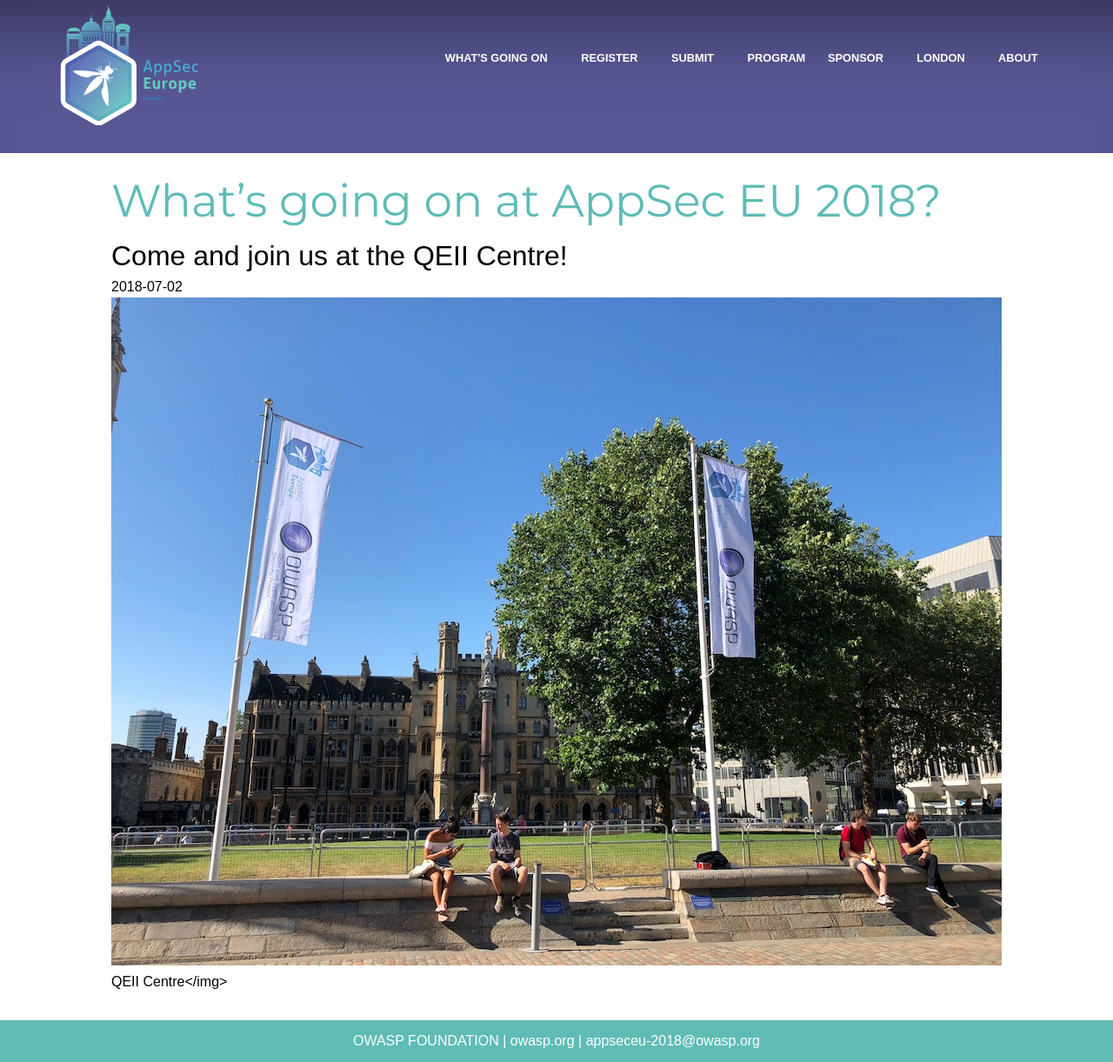
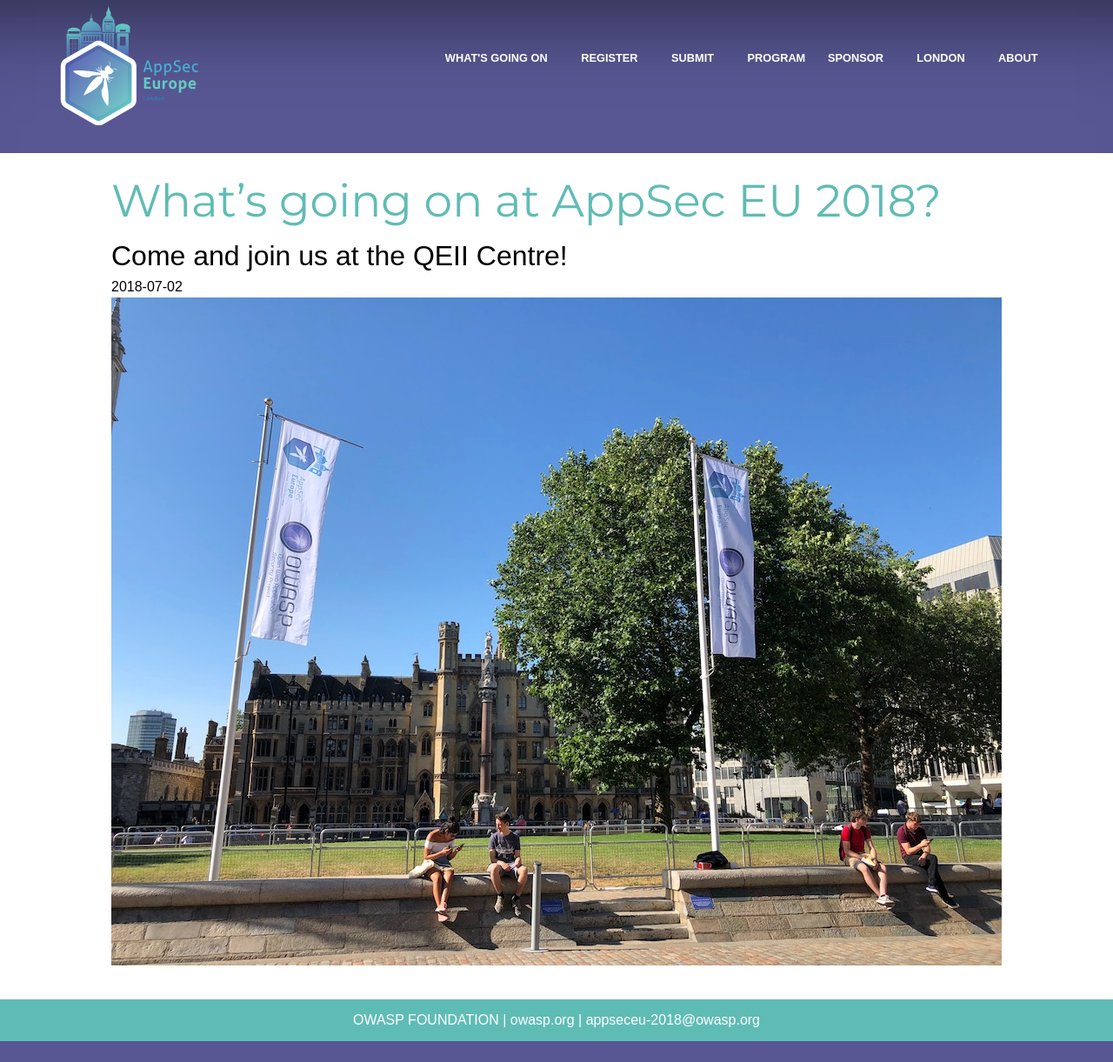
Before and after one commit to OWASP/AppSecEurope2018, a Jekyll site: the page built from whatsgoingon.md, in a window 1280 px wide. Shown: the whole page at 87% size. Built offline with Jekyll 4.4.1, drawn with Linux system fonts in a browser that asks for light colours; some web fonts are replaced; after the commit the page ends 1197 px from its top, so only the background shows below that.

Commit message:
one more

```diff
--- a/whatsgoingon.md
+++ b/whatsgoingon.md
@@ -7,4 +7,4 @@
 ## Come and join us at the QEII Centre!
 <i>2018-07-02</i>
 <br>
-<img src="/assets/images/live_venue1.JPG" class="img-rounded" alt="QEII Centre">QEII Centre</img>
+<img src="/assets/images/live_venue1.JPG" class="img-rounded" alt="QEII Centre">
```
